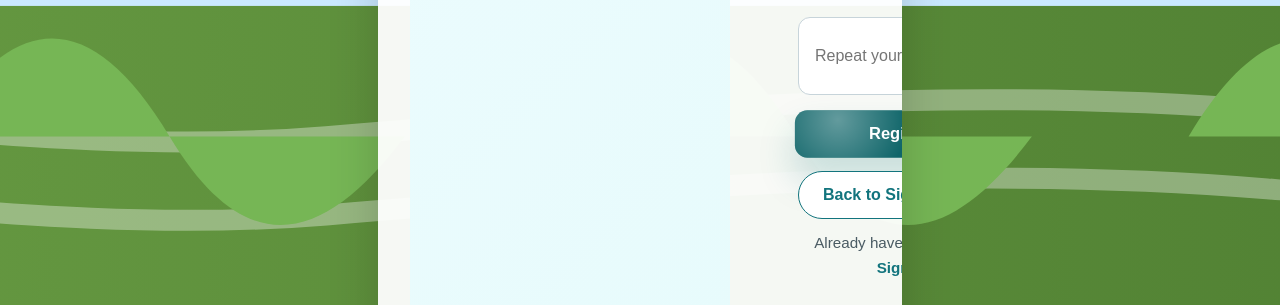
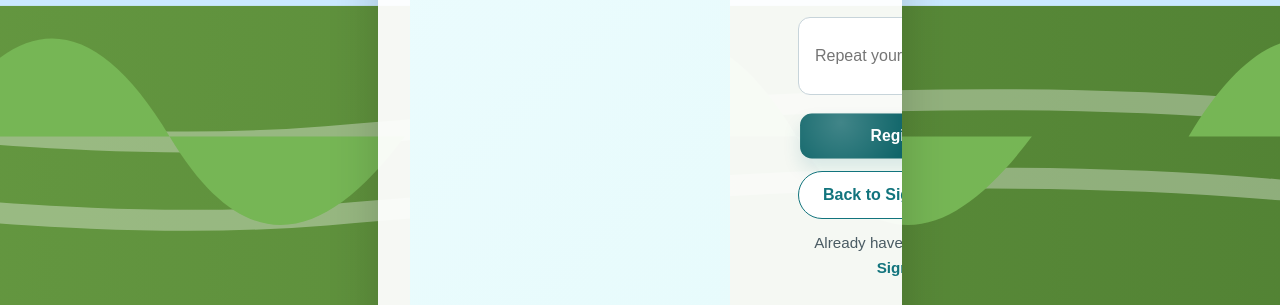
Before and after one commit to Roshan4388/smart_agriculture, a PHP site: page /register.php in a window 1280 px wide, while the restyled element is pressed. Shown: the part 987-1292 px from the top of the page. Run offline with PHP 8.4, Linux system fonts and the light colour scheme.

Commit message:
css change

```diff
--- a/assets/css/style.css
+++ b/assets/css/style.css
@@ -237,6 +237,12 @@ nav a {
     box-shadow: 0 20px 35px rgba(18, 116, 125, 0.22);
     background: linear-gradient(135deg, #0a8b93, #17f3df);
 }
+.btn-primary:active,
+.btn-secondary:active,
+.btn-back:active {
+    transform: translateY(0) scale(0.98);
+    box-shadow: 0 10px 18px rgba(18, 116, 125, 0.14);
+}
 .btn-primary::after,
 .btn-secondary::after,
 .btn-back::after {
@@ -252,6 +258,11 @@ nav a {
 .btn-secondary:hover::after,
 .btn-back:hover::after {
     opacity: 1;
+}
+.btn-secondary:active::after,
+.btn-primary:active::after,
+.btn-back:active::after {
+    opacity: 0.6;
 }
 .btn-back {
     background: rgba(255, 255, 255, 0.96);
```
